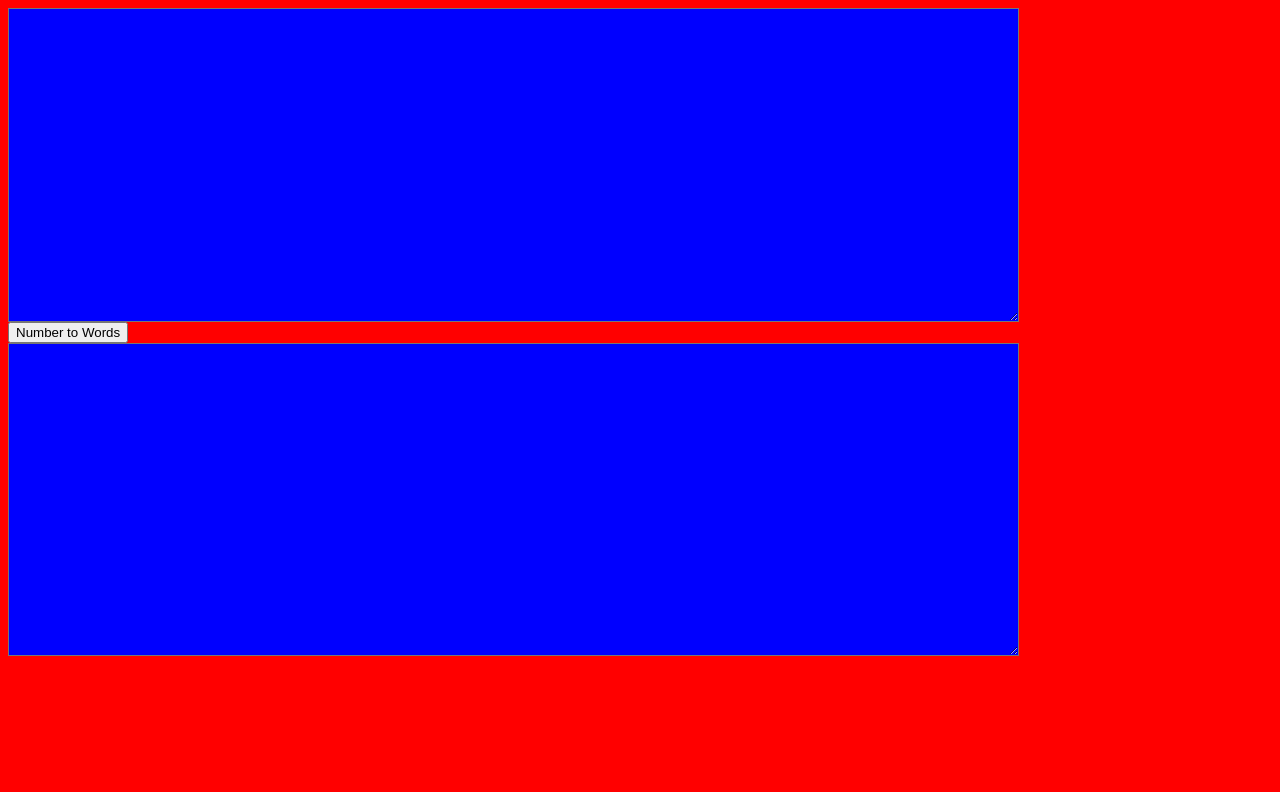
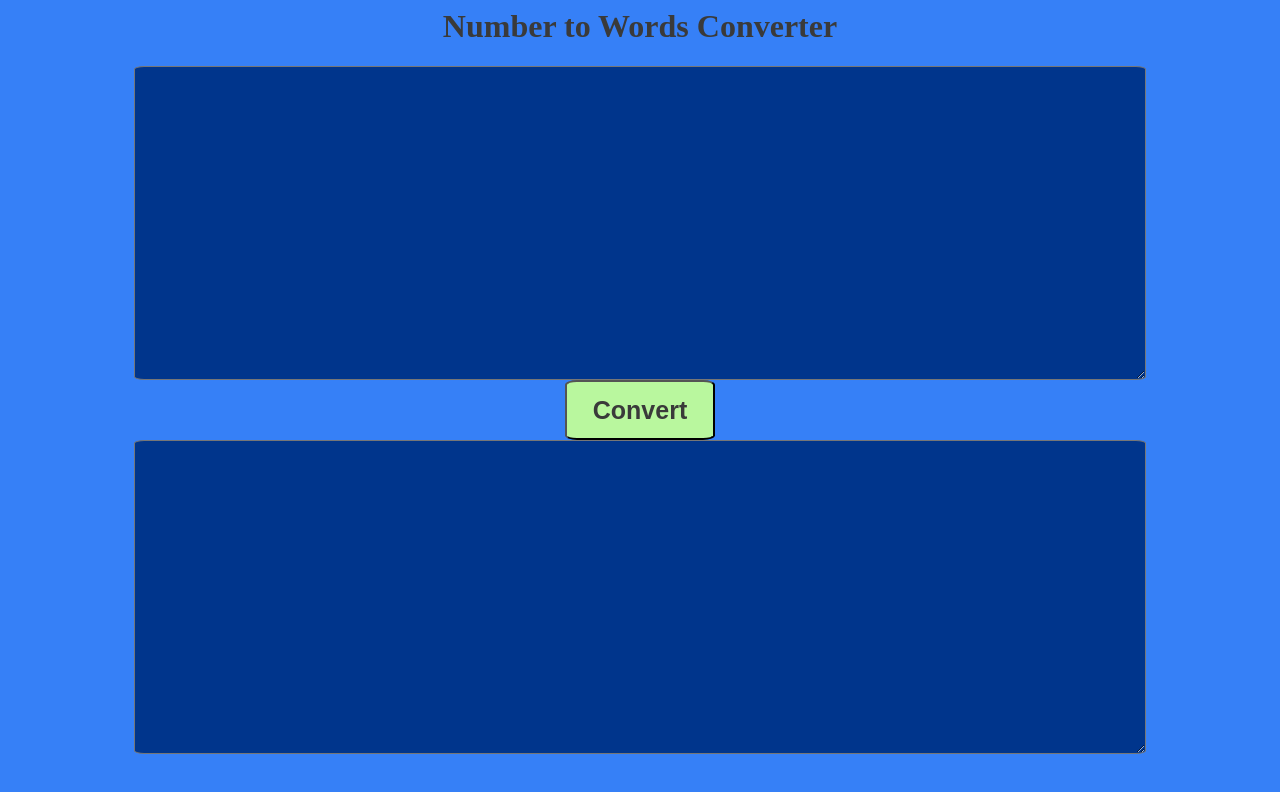
Before and after one commit to siawo/Converter, a website: page build/index.html in a window 1280 px wide. Drawn offline with Linux system fonts and the light colour scheme.

Commit message:
new build

```diff
--- a/build/bundle.js
+++ b/build/bundle.js
@@ -277,7 +277,7 @@ var Decider = exports.Decider = function () {
       var pref = /^\d+[@#`~$%^&*()_\-+={}\\|:;"'?.>,<A-Za-z]*/;
       // console.log(mid.test(this.input[i]));
       if (mid.test(this.input)) {
-        console.log(this.input);
+        // console.log(this.input);
         var special = new _Special_middle.SpecialMiddle(this.input);
         var out = special.whichSpecialMiddle();
         // console.log(out);
--- a/build/index.html
+++ b/build/index.html
@@ -3,19 +3,35 @@
     <head>
         <title>Number to Word Converter</title>
         <style type="text/css">
-            body {background-color: red;}
+            body {background-color: #3680f7;}
             textarea {
+            	display: block;
                 height: 40%;
                 width: 80%;
-                background-color: blue;
+                margin: auto;
+                background-color: #00358c;
+                color: white;
+                border-radius: 1%;
             }
+            h1 { text-align: center;
+				color: #3a3a3a;
+             }
+            button { display: block;
+					margin: auto;
+					height: 60px;
+					width: 150px;
+					background-color: #b9f79e;
+					border-radius: 8%;
+					font-weight: bold;
+					font-size: 25px;
+					color: #3a3a3a;
+             }
         </style>
     </head>
     <body>
+        <h1>Number to Words Converter</h1>
         <textarea id="input" ></textarea>
-        <br>
-        <button type="button" id="b1">Number to Words</button>
-          <br>
-          <textarea id="output"></textarea>
+        <button type="button" id="b1">Convert</button>
+        <textarea id="output"></textarea>
     <script type="text/javascript" src="bundle.js"></script></body>
     </html>
```
